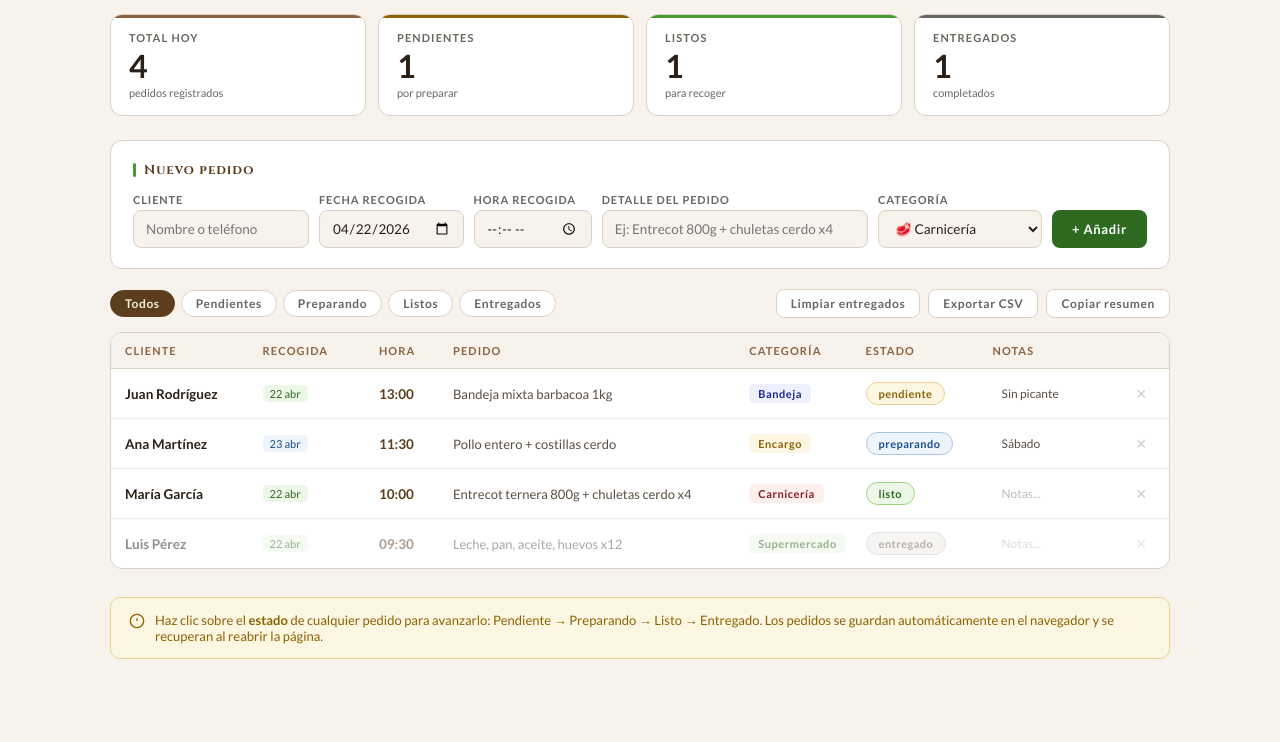
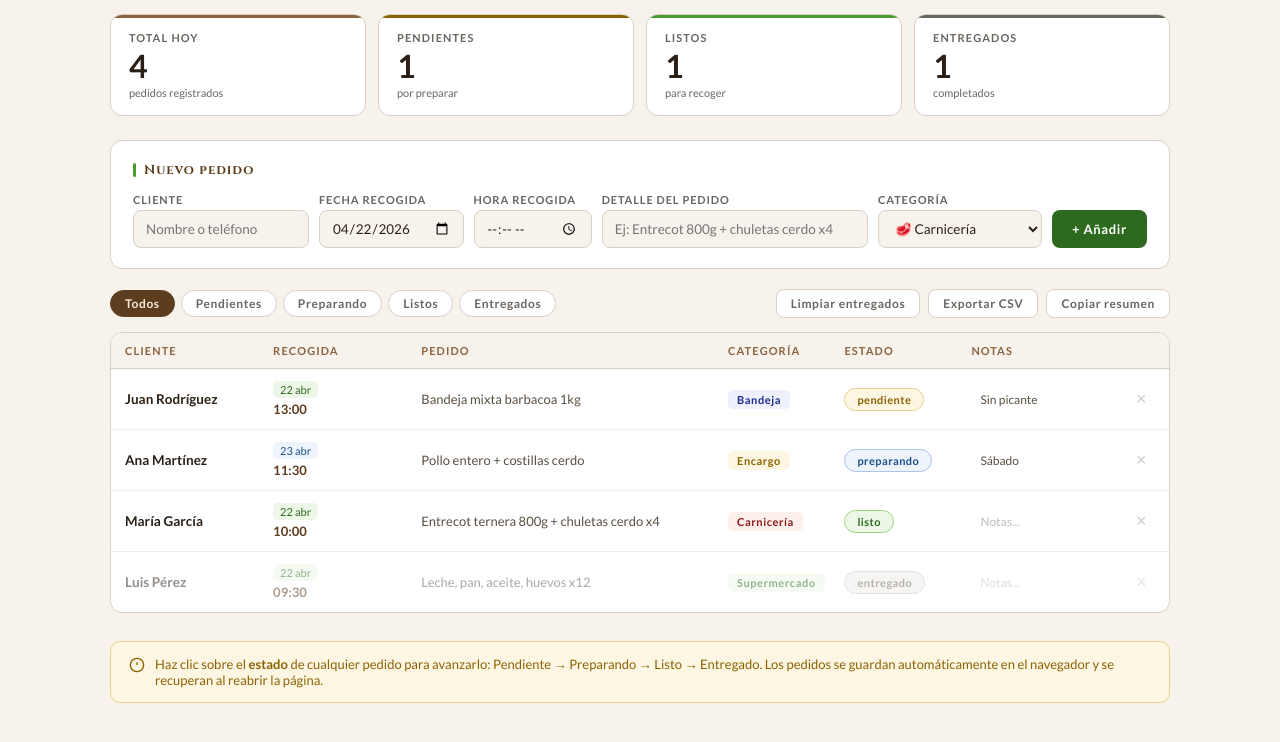
Before and after one commit to javierg-beep/carniceria-ana, a plain HTML site: page index.html in a window 1280 px wide. Shown: the part 70-812 px from the top of the page. Drawn offline with Linux system fonts and the light colour scheme.

Commit message:
Refactor HTML structure and styles

```diff
--- a/index.html
+++ b/index.html
@@ -383,12 +383,13 @@
       .form-grid { grid-template-columns: 1fr 1fr; }
       .form-grid .fg:nth-child(4) { grid-column: 1 / -1; }
       .form-grid .btn-add { grid-column: 1 / -1; height: 44px; }
-      th:nth-child(5), td:nth-child(5),
-      th:nth-child(7), td:nth-child(7) { display: none; }
+      th:nth-child(4), td:nth-child(4),
+      th:nth-child(6), td:nth-child(6) { display: none; }
     }
     @media (max-width: 480px) {
       .stats { grid-template-columns: repeat(2, 1fr); }
       .header-date { display: none; }
+      th:nth-child(3), td:nth-child(3) { display: none; }
     }
   </style>
 </head>
@@ -491,13 +492,12 @@
       <table>
         <thead>
           <tr>
-            <th style="width:13%">Cliente</th>
-            <th style="width:11%">Recogida</th>
-            <th style="width:7%">Hora</th>
-            <th style="width:28%">Pedido</th>
+            <th style="width:14%">Cliente</th>
+            <th style="width:14%">Recogida</th>
+            <th style="width:29%">Pedido</th>
             <th style="width:11%">Categoría</th>
             <th style="width:12%">Estado</th>
-            <th style="width:13%">Notas</th>
+            <th style="width:15%">Notas</th>
             <th style="width:5%"></th>
           </tr>
         </thead>
@@ -561,7 +561,7 @@
     const body = document.getElementById('tbl-body');
 
     if (!vis.length) {
-      body.innerHTML = `<tr><td colspan="8"><div class="empty"><strong>—</strong>No hay pedidos en este estado</div></td></tr>`;
+      body.innerHTML = `<tr><td colspan="7"><div class="empty"><strong>—</strong>No hay pedidos en este estado</div></td></tr>`;
       return;
     }
 
@@ -577,20 +577,22 @@
 
     body.innerHTML = sorted.map(p => {
       const f = p.fecha || '';
-      let fechaHtml = '—';
+      let fechaBadge = '';
       if (f) {
         const d = new Date(f + 'T00:00:00');
         const label = d.toLocaleDateString('es-ES',{day:'numeric',month:'short'});
         let cls = 'futura';
         if (f === hoyStr) cls = 'hoy';
         else if (f < hoyStr) cls = 'pasada';
-        fechaHtml = `<span class="fecha-badge ${cls}">${label}</span>`;
+        fechaBadge = `<span class="fecha-badge ${cls}">${label}</span>`;
       }
+      const horaStr = p.hora ? `<span class="td-hora" style="display:block;margin-top:3px;font-size:13px;">${p.hora}</span>` : '';
+      const recogidaHtml = (fechaBadge || horaStr) ? `${fechaBadge}${horaStr}` : '—';
+
       return `
       <tr class="${p.estado==='entregado'?'entregado':''}">
         <td class="td-cliente">${esc(p.cliente)}</td>
-        <td>${fechaHtml}</td>
-        <td class="td-hora">${p.hora||'—'}</td>
+        <td style="white-space:nowrap;">${recogidaHtml}</td>
         <td class="td-detalle">${esc(p.detalle)}</td>
         <td><span class="cat cat-${p.cat}">${CAT_LABELS[p.cat]}</span></td>
         <td><span class="estado estado-${p.estado}" onclick="avanzar(${p.id})" title="Clic para cambiar estado">${p.estado}</span></td>
```
